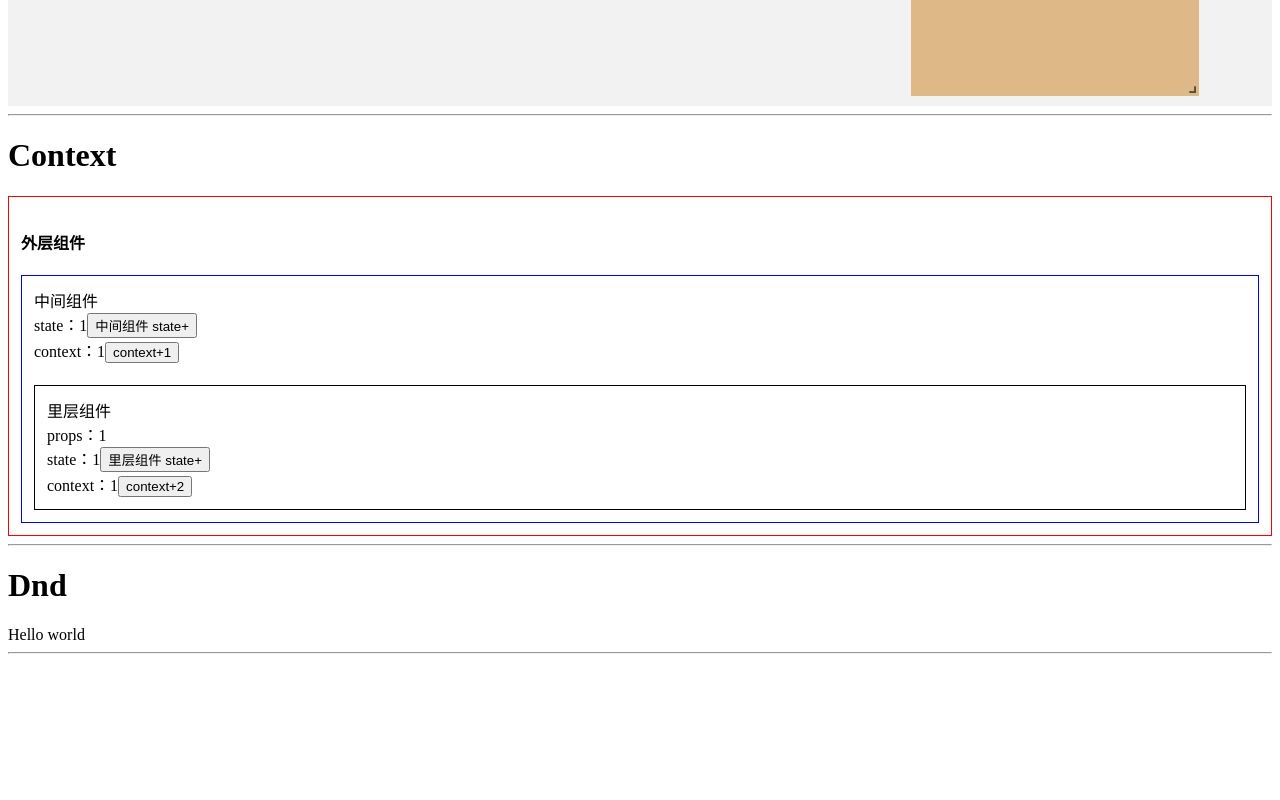
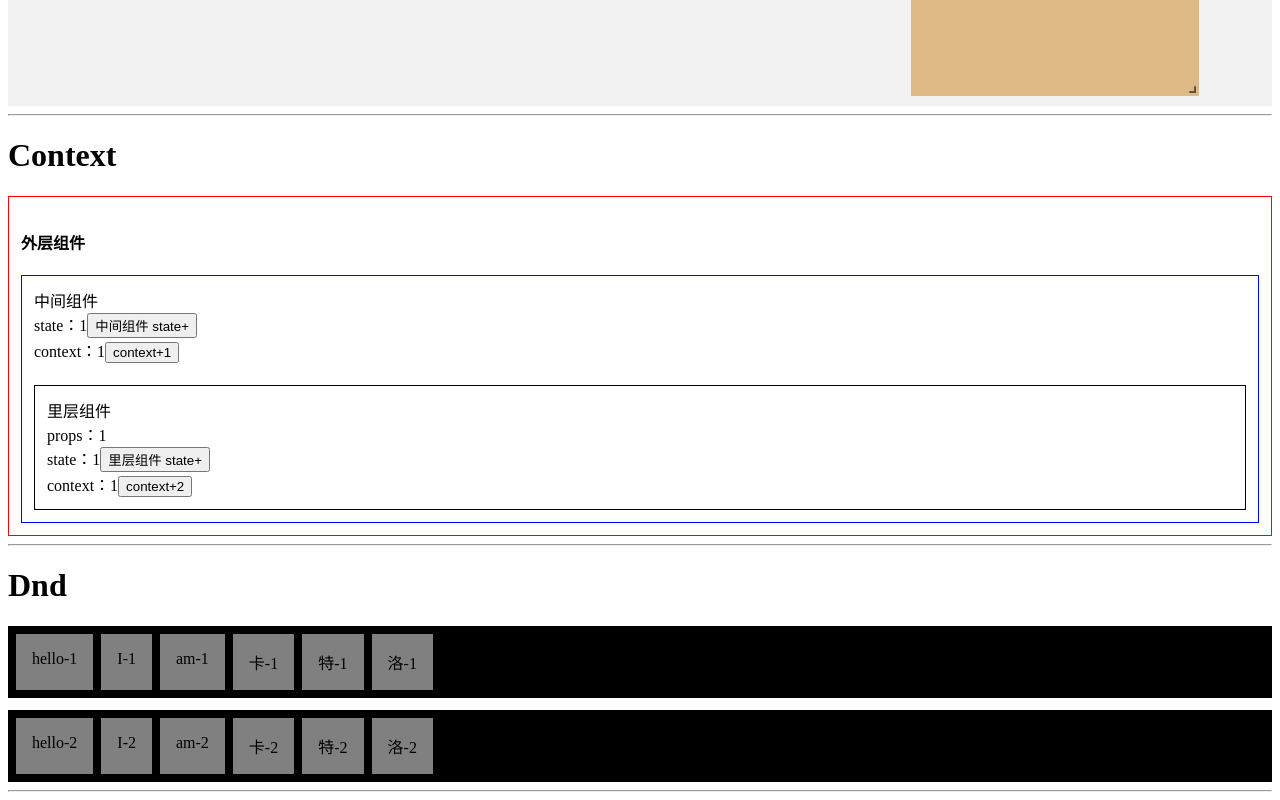
Before and after one commit to wanpan11/learn, a React (Vite) app: page / in a window 1280 px wide. Shown: the part 369-1169 px from the top of the page. Before the commit the page ends 1031 px from the top, so only its background shows below. Built offline with nearby package versions, Linux system fonts and the light colour scheme.

Commit message:
dnd demo
Signed-off-by: Wanp <wanpan96@163.com>

```diff
--- a/src/pages/app3/index.jsx
+++ b/src/pages/app3/index.jsx
@@ -1,38 +1,206 @@
 import React from 'react';
-import { DragDropContext } from 'react-beautiful-dnd';
+// 2.使用
+import { DragDropContext, Droppable, Draggable } from 'react-beautiful-dnd';
 
-// https://blog.csdn.net/tianxintiandisheng/article/details/107109890
+// 样式相关 代码
+const grid = 8;
+
+// 垂直样式
+/* const getItemStyle = (isDragging, draggableStyle) => ({
+    // some basic styles to make the items look a bit nicer
+    userSelect: "none",
+    padding: grid * 2,
+    margin: `0 0 ${grid}px 0`,
+
+    // change background colour if dragging
+    background: isDragging ? "lightgreen" : "grey",
+
+    // styles we need to apply on draggables
+    ...draggableStyle
+});
+const getListStyle = isDraggingOver => ({
+    background: isDraggingOver ? "lightblue" : "lightgrey",
+    padding: grid,
+    width: 250,
+}); */
+
+// 水平样式
+const getItemStyle = (isDragging, draggableStyle) => ({
+  // some basic styles to make the items look a bit nicer
+  userSelect: 'none',
+  padding: grid * 2,
+  margin: `0 ${grid}px 0 0`,
+
+  // change background colour if dragging
+  background: isDragging ? 'lightgreen' : 'grey',
+
+  // styles we need to apply on draggables
+  ...draggableStyle,
+});
+
+const getListStyle = (isDraggingOver) => ({
+  background: isDraggingOver ? 'red' : 'black',
+  display: 'flex',
+  padding: grid,
+  overflow: 'auto',
+});
 
 class App extends React.Component {
-  onBeforeCapture = () => {
-    /*...*/
+  //
+  constructor(props) {
+    super(props);
+    this.state = {
+      items_1: [
+        { id: 'item-1-0', content: 'hello-1' },
+        { id: 'item-1-1', content: 'I-1' },
+        { id: 'item-1-2', content: 'am-1' },
+        { id: 'item-1-3', content: '卡-1' },
+        { id: 'item-1-4', content: '特-1' },
+        { id: 'item-1-5', content: '洛-1' },
+      ],
+      items_2: [
+        { id: 'item-2-0', content: 'hello-2' },
+        { id: 'item-2-1', content: 'I-2' },
+        { id: 'item-2-2', content: 'am-2' },
+        { id: 'item-2-3', content: '卡-2' },
+        { id: 'item-2-4', content: '特-2' },
+        { id: 'item-2-5', content: '洛-2' },
+      ],
+    };
+  }
+
+  /* 同组内 移动重排 */
+  reOrder = ({ droppableId, fromIndex, toIndex }) => {
+    const { items_1, items_2 } = this.state;
+
+    const newlist = droppableId === 'droppable_1' ? items_1 : items_2;
+    const key = droppableId === 'droppable_1' ? 'items_1' : 'items_2';
+
+    const [removed] = newlist.splice(fromIndex, 1);
+    newlist.splice(toIndex, 0, removed);
+
+    this.setState({
+      [key]: newlist,
+    });
   };
 
-  onBeforeDragStart = () => {
-    /*...*/
+  /* 夸组 移动重排 */
+  acrossReOrder = ({ fromDroppableId, toDroppableId, fromIndex, toIndex }) => {
+    const { items_1, items_2 } = this.state;
+
+    /* 动态数据 */
+    const fromItems_1 = fromDroppableId === 'droppable_1' ? items_1 : items_2;
+    const toItems_2 = toDroppableId === 'droppable_1' ? items_1 : items_2;
+
+    /* 动态key */
+    const from_key = fromDroppableId === 'droppable_1' ? 'items_1' : 'items_2';
+    const to_key = toDroppableId === 'droppable_1' ? 'items_1' : 'items_2';
+
+    /* 添加 删除 */
+    const [removed] = fromItems_1.splice(fromIndex, 1);
+    toItems_2.splice(toIndex, 0, removed);
+
+    this.setState({
+      [from_key]: fromItems_1,
+      [to_key]: toItems_2,
+    });
   };
 
-  onDragStart = () => {
-    /*...*/
-  };
-  onDragUpdate = () => {
-    /*...*/
-  };
-  onDragEnd = () => {
-    // the only one that is required
+  onDragEnd = (result) => {
+    // dropped outside the list
+    const { destination, source } = result;
+
+    if (!destination) {
+      return;
+    }
+
+    if (destination.droppableId !== source.droppableId) {
+      this.acrossReOrder({
+        fromDroppableId: source.droppableId,
+        toDroppableId: destination.droppableId,
+        fromIndex: source.index,
+        toIndex: destination.index,
+      });
+    } else {
+      this.reOrder({
+        droppableId: destination.droppableId,
+        fromIndex: source.index,
+        toIndex: destination.index,
+      });
+    }
   };
 
   render() {
     return (
-      <DragDropContext
-        onBeforeCapture={this.onBeforeCapture}
-        onBeforeDragStart={this.onBeforeDragStart}
-        onDragStart={this.onDragStart}
-        onDragUpdate={this.onDragUpdate}
-        onDragEnd={this.onDragEnd}
-      >
-        <div>Hello world</div>
-      </DragDropContext>
+      <div className='App'>
+        <DragDropContext onDragEnd={this.onDragEnd}>
+          {/* // */}
+          <Droppable droppableId='droppable_1' direction='horizontal'>
+            {(provided, snapshot) => (
+              <div
+                ref={provided.innerRef}
+                style={getListStyle(snapshot.isDraggingOver)}
+                {...provided.droppableProps}
+              >
+                {this.state.items_1.map((item, index) => (
+                  //
+                  <Draggable key={item.id} draggableId={item.id} index={index}>
+                    {(provided, snapshot) => (
+                      <div
+                        ref={provided.innerRef}
+                        {...provided.draggableProps}
+                        {...provided.dragHandleProps}
+                        style={getItemStyle(
+                          snapshot.isDragging,
+                          provided.draggableProps.style,
+                        )}
+                      >
+                        {item.content}
+                      </div>
+                    )}
+                  </Draggable>
+                  //
+                ))}
+                {provided.placeholder}
+              </div>
+            )}
+          </Droppable>
+          {/* // */}
+          <div style={{ height: '12px' }}></div>
+          {/* // */}
+          <Droppable droppableId='droppable_2' direction='horizontal'>
+            {(provided, snapshot) => (
+              <div
+                ref={provided.innerRef}
+                style={getListStyle(snapshot.isDraggingOver)}
+                {...provided.droppableProps}
+              >
+                {this.state.items_2.map((item, index) => (
+                  //
+                  <Draggable key={item.id} draggableId={item.id} index={index}>
+                    {(provided, snapshot) => (
+                      <div
+                        ref={provided.innerRef}
+                        {...provided.draggableProps}
+                        {...provided.dragHandleProps}
+                        style={getItemStyle(
+                          snapshot.isDragging,
+                          provided.draggableProps.style,
+                        )}
+                      >
+                        {item.content}
+                      </div>
+                    )}
+                  </Draggable>
+                  //
+                ))}
+                {provided.placeholder}
+              </div>
+            )}
+          </Droppable>
+          {/* // */}
+        </DragDropContext>
+      </div>
     );
   }
 }
```
Also changed, not shown: src/pages/app3/readme.md (added).
